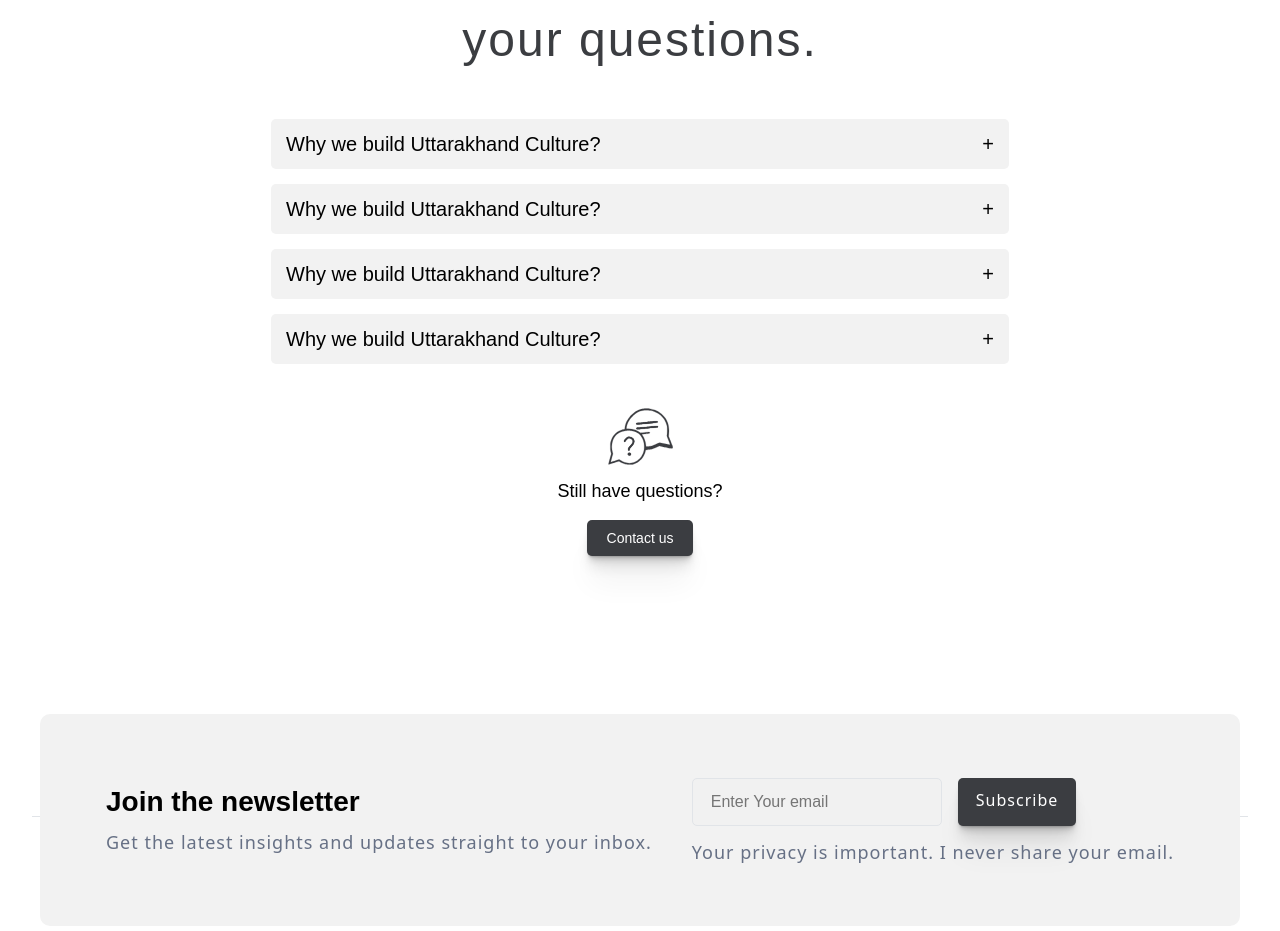
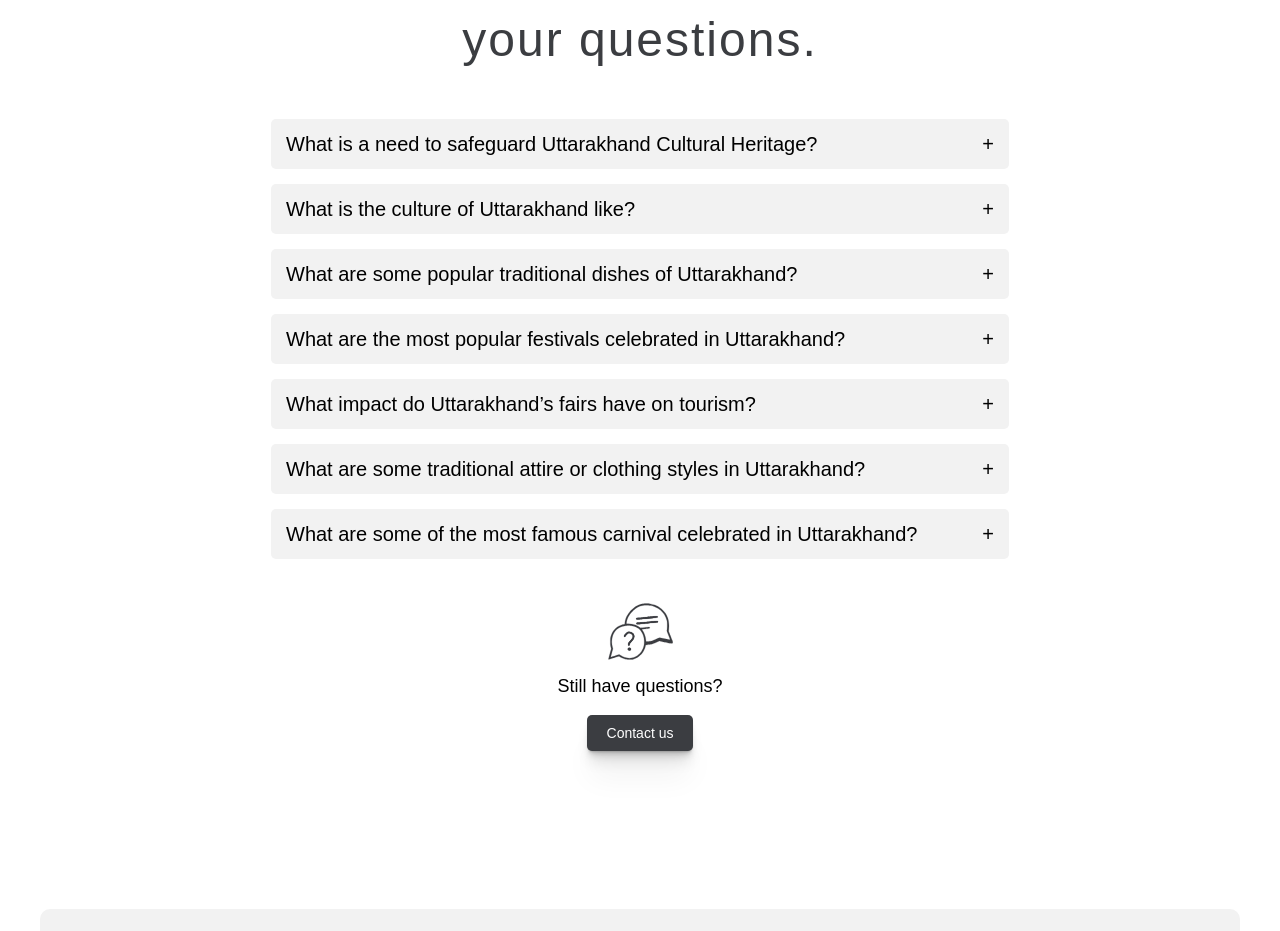
Before and after one commit to ajaynegi45/Uttarakhand-Culture-NewUI, a Next.js app: page / in a window 1280 px wide. Shown: the part 3060-3991 px from the top of the page. Built offline with nearby package versions, Linux system fonts and the light colour scheme; no server answers; a web font is replaced by a local one.

Commit message:
faq question

```diff
--- a/src/components/Faq.tsx
+++ b/src/components/Faq.tsx
@@ -6,21 +6,34 @@ import Chat from "/public/chat.svg";
 const Faq: React.FC = () => {
     const [faqs, setFaqs] = useState([
         {
-            question: "Why we build Uttarakhand Culture?",
-            answer: "A concerning trend is emerging in Uttarakhand, where the younger generation is gradually forgetting their cultural heritage and traditional rituals. This decline in cultural knowledge is evident across generations, with each successive generation possessing less knowledge than the previous one. For instance, the amount of cultural knowledge possessed by grandparents is significantly more than that of their children, and the cultural knowledge of today's youth is likely to be even less than that of their parents. If this trend continues, there is a risk that the cultural heritage of Uttarakhand may eventually disappear from the society. This loss would not only erase the region's rich cultural identity but also deprive future generations of their cultural roots and traditions.",
+            question: "What is a need to safeguard Uttarakhand Cultural Heritage?",
+            answer: "By safeguarding its cultural heritage, Uttarakhand can maintain its distinctiveness, fostering a sense of pride and belonging among its inhabitants. Additionally, preserving local customs, art forms, and folk traditions enhances tourism, attracting tourist eager to experience authentic cultural interactions and vibrant regional offerings. Preserving Uttarakhand's culture contributes to environmental sustainability, as many traditional practices are closely connected to the natural landscape and promote harmonious living with nature. As it reflects the region's unique identity and heritage shaped by its rich history, traditions, and natural environment. With globalization and rapid modernization, there is a risk of cultural dilution.",
             open: false,
         },
         {
-            question: "Why we build Uttarakhand Culture?",
-            answer: "A concerning trend is emerging in Uttarakhand, where the younger generation is gradually forgetting their cultural heritage and traditional rituals. This decline in cultural knowledge is evident across generations, with each successive generation possessing less knowledge than the previous one. For instance, the amount of cultural knowledge possessed by grandparents is significantly more than that of their children, and the cultural knowledge of today's youth is likely to be even less than that of their parents. If this trend continues, there is a risk that the cultural heritage of Uttarakhand may eventually disappear from the society. This loss would not only erase the region's rich cultural identity but also deprive future generations of their cultural roots and traditions.",
+            question: "What is the culture of Uttarakhand like?",
+            answer: "Uttarakhand known as “Devbhoomi” (Land of the Gods), culture is a unique blend of customs, tradition, and folklore shaped by its mountainous geography and diverse communities. Located in northern India, region is known for its rich spiritual heritageas, it is home to sacred sites like the Char Dham pilgrimage (Badrinath, Kedarnath, Gangotri, and Yamunotri). The culture here is deeply connected to nature, with festivals and traditions reflecting respect for the environment. Uttarakhand is a hub for Hindu spirituality and yoga. The culture of Uttarakhand is deeply rooted in its stunning geography and the traditions of its two primary regions, Garhwal and Kumaon. With the majestic Himalayas as a backdrop, the people of Uttarakhand have a lifestyle that is connected to nature.",
             open: false,
         }, {
-            question: "Why we build Uttarakhand Culture?",
-            answer: "A concerning trend is emerging in Uttarakhand, where the younger generation is gradually forgetting their cultural heritage and traditional rituals. This decline in cultural knowledge is evident across generations, with each successive generation possessing less knowledge than the previous one. For instance, the amount of cultural knowledge possessed by grandparents is significantly more than that of their children, and the cultural knowledge of today's youth is likely to be even less than that of their parents. If this trend continues, there is a risk that the cultural heritage of Uttarakhand may eventually disappear from the society. This loss would not only erase the region's rich cultural identity but also deprive future generations of their cultural roots and traditions.",
+            question: "What are some popular traditional dishes of Uttarakhand?",
+            answer: "Uttarakhand’s traditional cuisine is flavorful and healthy, emphasizing on local ingredients, including grains, lentils, and seasonal vegetables. Popular traditional dishes include Kafuli, a hearty green curry made from spinach and fenugreek leaves, cooked with minimal spices and served with rice. Another is Bhaang ki Chutney, a tangy, flavorful condiment made with roasted hemp seeds, yogurt, and a blend of spices. Next is, Aloo Ke Gutke—stir-fried potatoes seasoned with red chilies, cumin, and coriander—is a classic comfort food often paired with Puri and served during festivals. Chainsoo, a rich black gram dal dish, often called Dal Fry is unique to Uttarakhand as it’s slow-cooked to bring out a nutty flavor and is often served with steamed rice.",
             open: false,
         }, {
-            question: "Why we build Uttarakhand Culture?",
-            answer: "A concerning trend is emerging in Uttarakhand, where the younger generation is gradually forgetting their cultural heritage and traditional rituals. This decline in cultural knowledge is evident across generations, with each successive generation possessing less knowledge than the previous one. For instance, the amount of cultural knowledge possessed by grandparents is significantly more than that of their children, and the cultural knowledge of today's youth is likely to be even less than that of their parents. If this trend continues, there is a risk that the cultural heritage of Uttarakhand may eventually disappear from the society. This loss would not only erase the region's rich cultural identity but also deprive future generations of their cultural roots and traditions.",
+            question: "What are the most popular festivals celebrated in Uttarakhand?",
+            answer: "Uttarakhand celebrates a dynamic mix of cultural, regional, and seasonal festivals, each reflecting the ancient traditions and spiritual life of its people. Nanda Devi Raj Jat, an elaborate pilgrimage and celebration held once in every twelve years, in honor of the goddess Nanda Devi, is one of the region's most significant festivals.The grand Kumbh Mela, which takes place at Haridwar every twelve years, attracts millions of pilgrims. Among the most popular is Harela, a festival celebrating the onset of the monsoon and the abundance of nature, especially significant in agricultural communities. It’s a time of planting seeds and celebrating growth and harmony with nature. Makar Sankranti, locally known as Uttarayani, marks the transition of the sun into Capricorn.",
+            open: false,
+        }, {
+        question: "What impact do Uttarakhand’s fairs have on tourism?",
+        answer: "The fairs enhance Uttarakhand's significance as a adventure and spritual tourism destination, drawing attention to its green beauty, historical significance, and religious sites. By promoting a sense of community and cultural pride among locals, these fairs contribute to sustainable tourism development, ensuring that the cultural practices and traditions are preserved for future generations while providing an enriching experience for tourists. These fairs supports local economies, benefiting small and big businesses, artisans, and vendors who sell handicrafts, clothing, and traditional foods. This activity encourages the preservation of local art forms, as artisans gain visibility and sales opportunities, feature local performances showcasing traditional music and dance, which enrich the cultural experience for visitors.",
+        open: false,
+        },
+        {
+         question: "What are some traditional attire or clothing styles in Uttarakhand?",
+         answer: "In Men's traditional clothing, the garments differ slightly between Garhwali and Kumaoni communities, with regional variations in style and embroidery. Woolen garments made from local sheep wool, like the pahari coat and woolen shawls, are common in Uttarakhand, providing warmth and comfort during the winter season. Jewelry, especially in silver, is also an essential part of Uttarakhand’s traditional attire, with unique designs that reflect local beliefs, giving the attire an authentic and cultural richness that celebrates the heritage of the region. In Women's Traditional Clothing, the ghagra, a long skirt, paired with an angarkha, a long blouse, and a woolen shawl or scarf that provides warmth during the colder months. Married women often wear the nath, a large, intricately designed nose ring that symbolizes marital status, especially prominent during weddings and festivals.",
+         open: false,
+        }, {
+            question: "What are some of the most famous carnival celebrated in Uttarakhand?",
+            answer: "The carnival reflects Uttarakhand’s unique blend of spirituality, tradition, and community life, drawing locals and tourists alike to experience the region’s diverse cultural heritage.The Magh Mela in Uttarkashi, which takes place in January, is another major event where religious and social gatherings are held by the Ganges River, featuring folk music, dance, and cultural programs. Jauljibi Mela is a prominent fair held near the Nepal border, bringing together people from Kumaon and Nepal for trade, especially in wool, blankets, and regional handicrafts. Gauchar Mela in Chamoli district is a traditional fair promoting agriculture and trade, featuring livestock exhibitions and cultural events. The Devidhura Mela, famous for its traditional stone-pelting ritual known as “Bagwal,” which has now been toned down to ensure safety while retaining its historic significance.",
             open: false,
         }
     ]);
```
